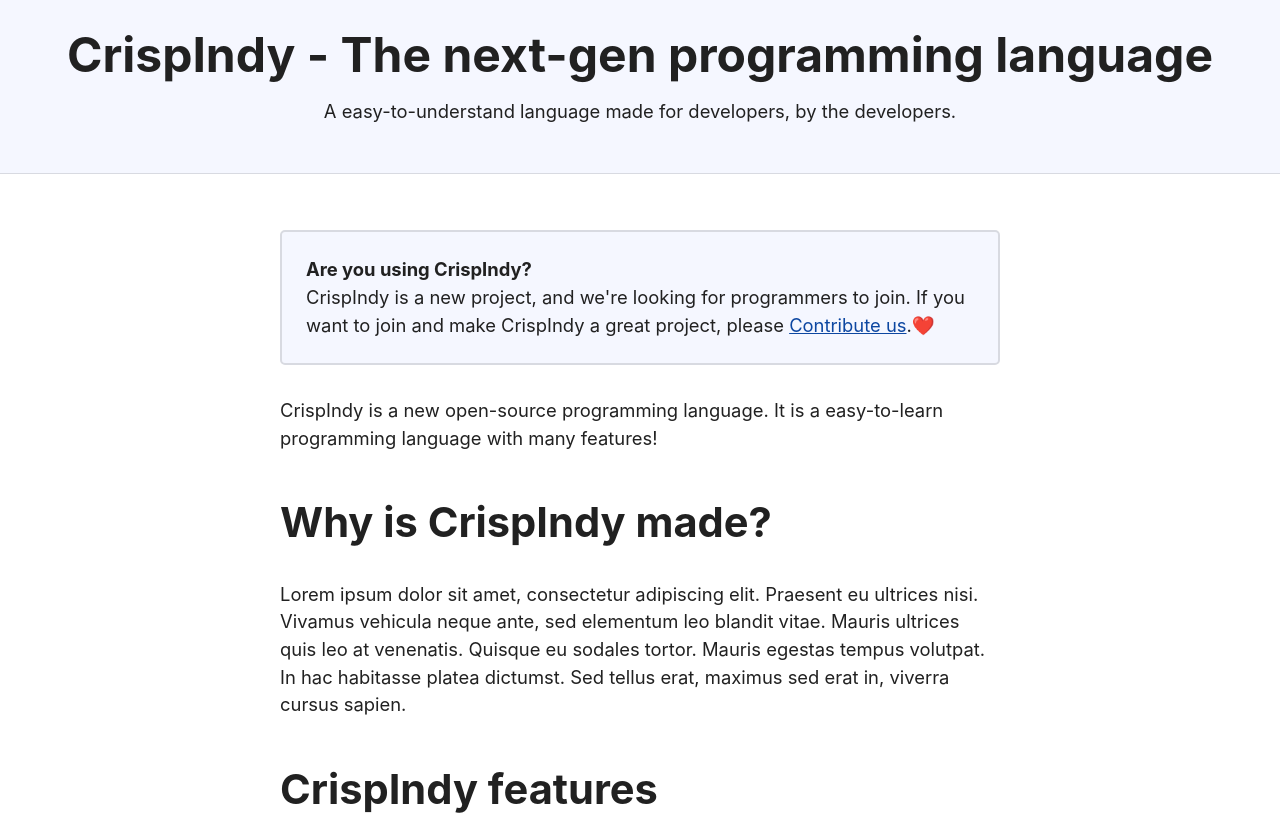
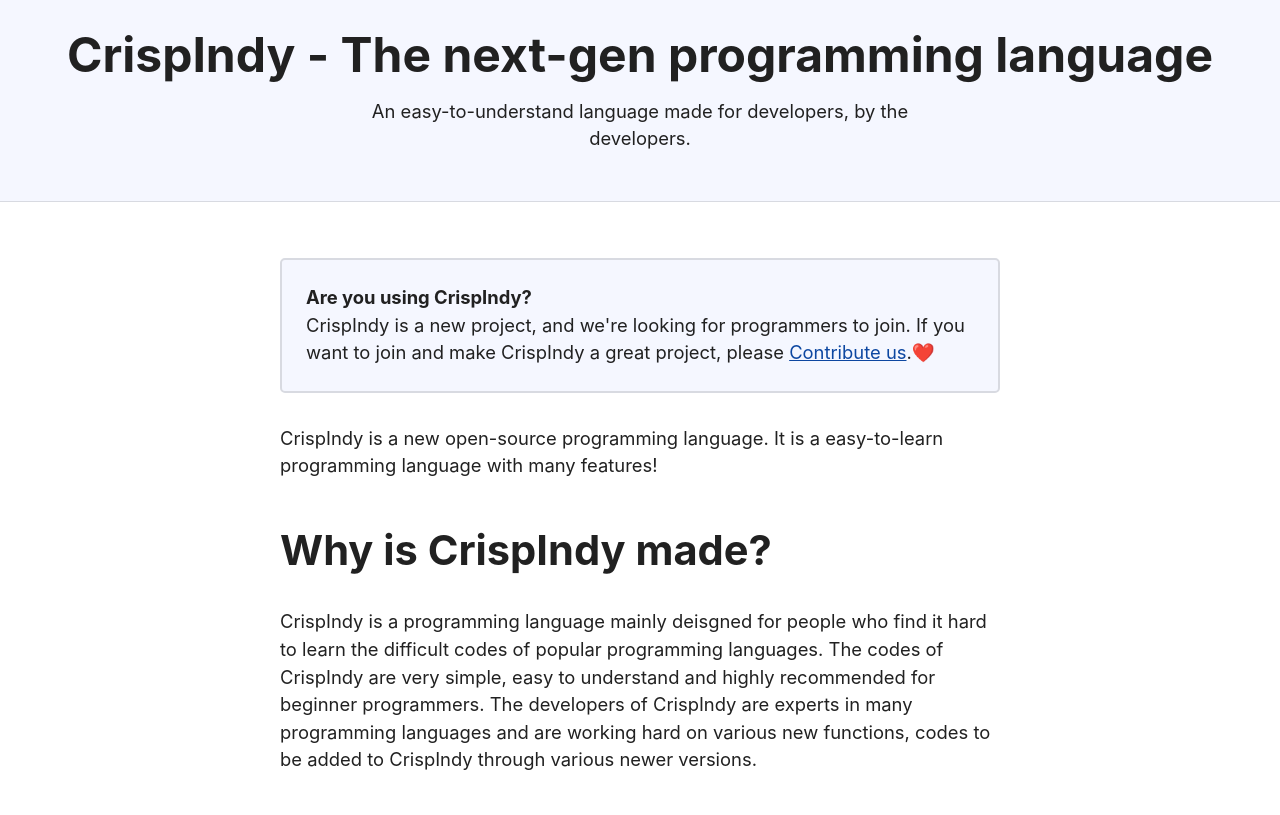
Before and after one commit to bredcat999/CrispIndy.github.ioRedeploy, a plain HTML site: page index.html in a window 1280 px wide. Shown: the part 159-974 px from the top of the page. Drawn offline with Linux system fonts and the light colour scheme.

Commit message:
Update index.html

```diff
--- a/index.html
+++ b/index.html
@@ -24,7 +24,7 @@
                 </a>
             </nav>
             <h1>CrispIndy - The next-gen programming language</h1>
-            <p>A easy-to-understand language made for developers, by the developers.</p>
+            <p>An easy-to-understand language made for developers, by the developers.</p>
         </header>
         <main>
             <p class="notice"><strong>Are you using CrispIndy?</strong><br>
@@ -32,7 +32,7 @@
             </p>
             <p>CrispIndy is a new open-source programming language. It is a easy-to-learn programming language with many features!</p>
             <h2 id="why-does-simplecss-exist">Why is CrispIndy made?</h2>
-            <p>Lorem ipsum dolor sit amet, consectetur adipiscing elit. Praesent eu ultrices nisi. Vivamus vehicula neque ante, sed elementum leo blandit vitae. Mauris ultrices quis leo at venenatis. Quisque eu sodales tortor. Mauris egestas tempus volutpat. In hac habitasse platea dictumst. Sed tellus erat, maximus sed erat in, viverra cursus sapien.</p>
+            <p>CrispIndy is a programming language mainly deisgned for people who find it hard to learn the difficult codes of popular programming languages. The codes of CrispIndy are very simple, easy to understand and highly recommended for beginner programmers. The developers of CrispIndy are experts in many programming languages and are working hard on various new functions, codes to be added to CrispIndy through various newer versions. </p>
             <h2 id="simplecss-features">CrispIndy features</h2>
             <p>Lorem ipsum dolor sit amet, consectetur adipiscing elit. Praesent eu ultrices nisi. Vivamus vehicula neque ante, sed elementum leo blandit vitae. Mauris ultrices quis leo at venenatis. Quisque eu sodales tortor.</p>
             <p>Lorem ipsum dolor sit amet, consectetur adipiscing elit.</p>
```
